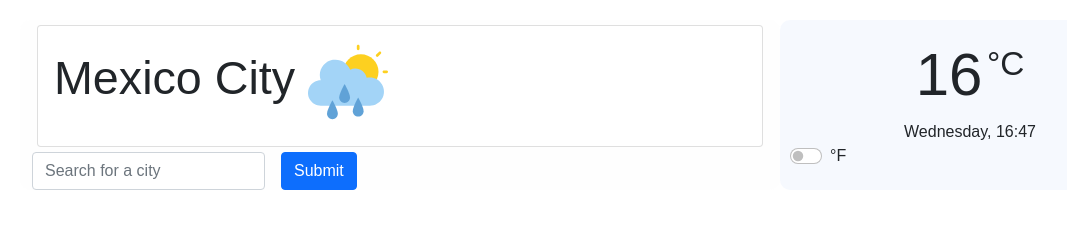
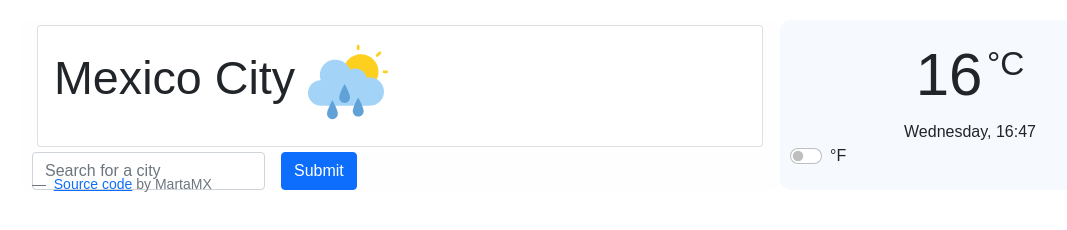
Before and after one commit to MartaMX/SheCodesPlus-Project, a website built with Parcel: page index.html in a window 1280 px wide. Shown: the whole page, without its empty margins (50-1117 px from the left). Built offline with nearby package versions, Linux system fonts and the light colour scheme.

Commit message:
HTML- Link to source code

```diff
--- a/index.html
+++ b/index.html
@@ -55,6 +55,11 @@
 				</div>
 
 			</div>
+			<figure>
+    <figcaption class="blockquote-footer">
+    <a href="https://github.com/MartaMX/SheCodesPlus-Project">Source code</a>  by MartaMX
+  </figcaption>
+</figure>
 		</div>
 		<script src="src/index.js"></script>
   </body>
```
